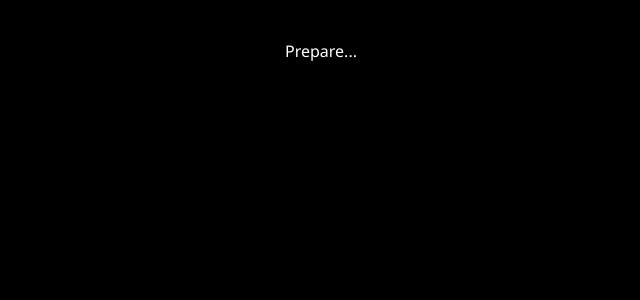
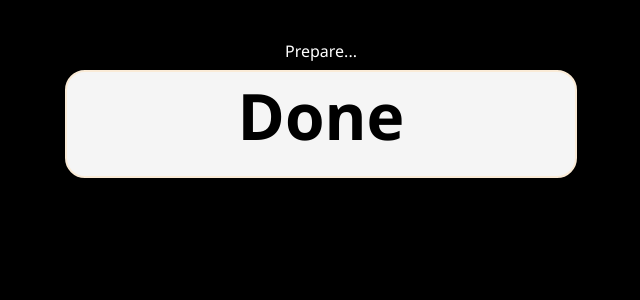
Before and after one commit to c1b3rt00lk1t/free-tabata, a React (Create React App) app: page /prepare in a window 1280 px wide. Shown: the top 300 px of the page, without its empty margins (319-959 px from the left). Built offline with nearby package versions, Linux system fonts and the light colour scheme.

Commit message:
DoneButton included in Prepare page

```diff
--- a/src/pages/Prepare.jsx
+++ b/src/pages/Prepare.jsx
@@ -1,9 +1,13 @@
-import React from 'react'
+import React from "react";
+import DoneButton from "../components/DoneButton";
 
 const Prepare = () => {
   return (
-    <div style={{color:'white'}}>Prepare...</div>
-  )
-}
+    <>
+      <div style={{ color: "white" }}>Prepare...</div>
+      <DoneButton/>
+    </>
+  );
+};
 
-export default Prepare
+export default Prepare;
```
